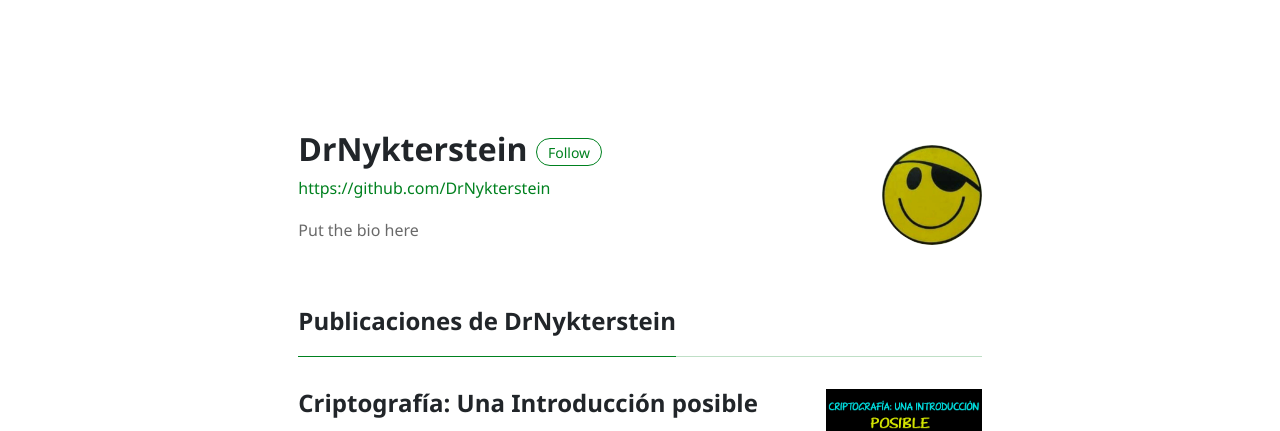
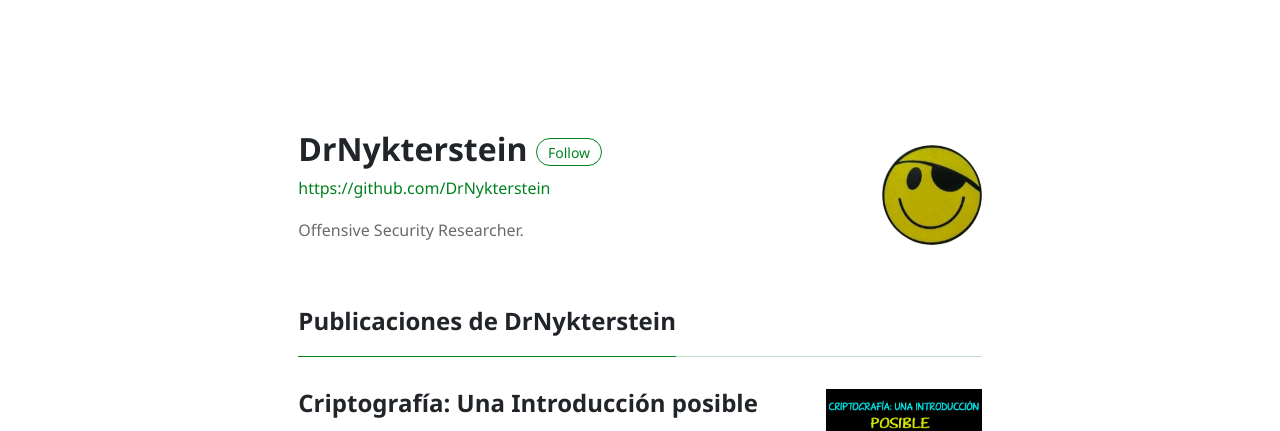
Before and after one commit to cryptogami/blog, a Jekyll site: the page built from _pages/author-DrNykterstein.html, in a window 1280 px wide and 1016 px high. Shown: the top 431 px of the window. Built offline with Jekyll 4.4.1, drawn with Linux system fonts in a browser that asks for light colours; nearby versions of some CDN libraries.

Commit message:
Update _config.yml

```diff
--- a/_config.yml
+++ b/_config.yml
@@ -24,7 +24,7 @@ authors:
       name:           DrNykterstein
       site:           https://github.com/DrNykterstein
       avatar:         /assets/images/DrNykterstein.jpg
-      bio:            "Put the bio here"
+      bio:            "Offensive Security Researcher."
       email:          fakemail@gmail.com
       twitter:        https://twitter.com/wowthemesnet
 
```
